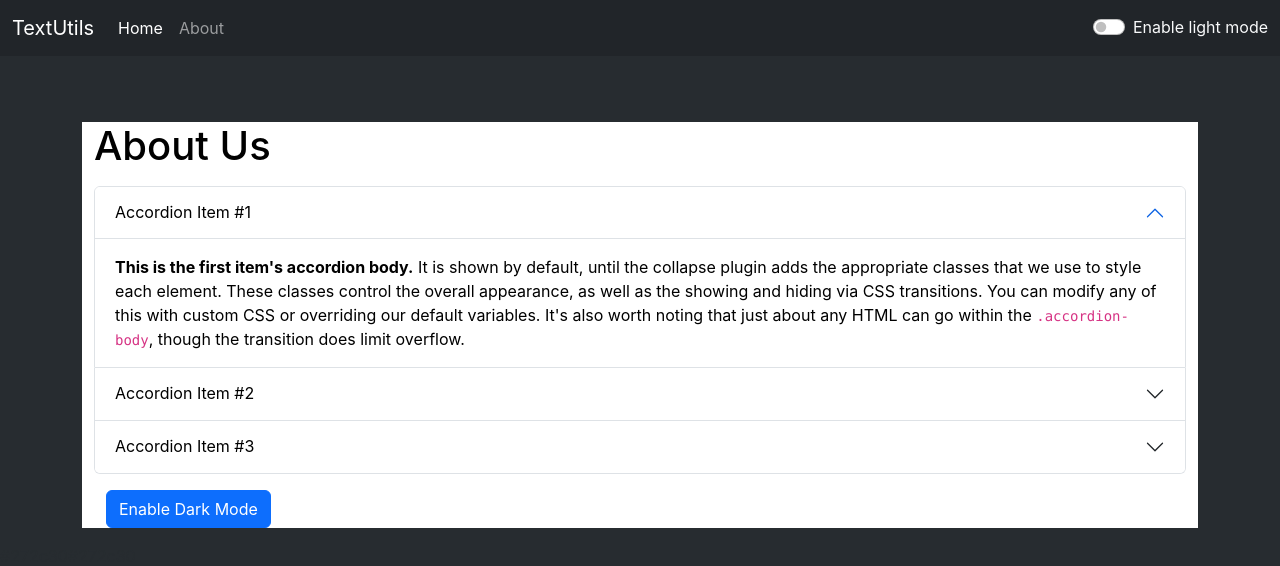
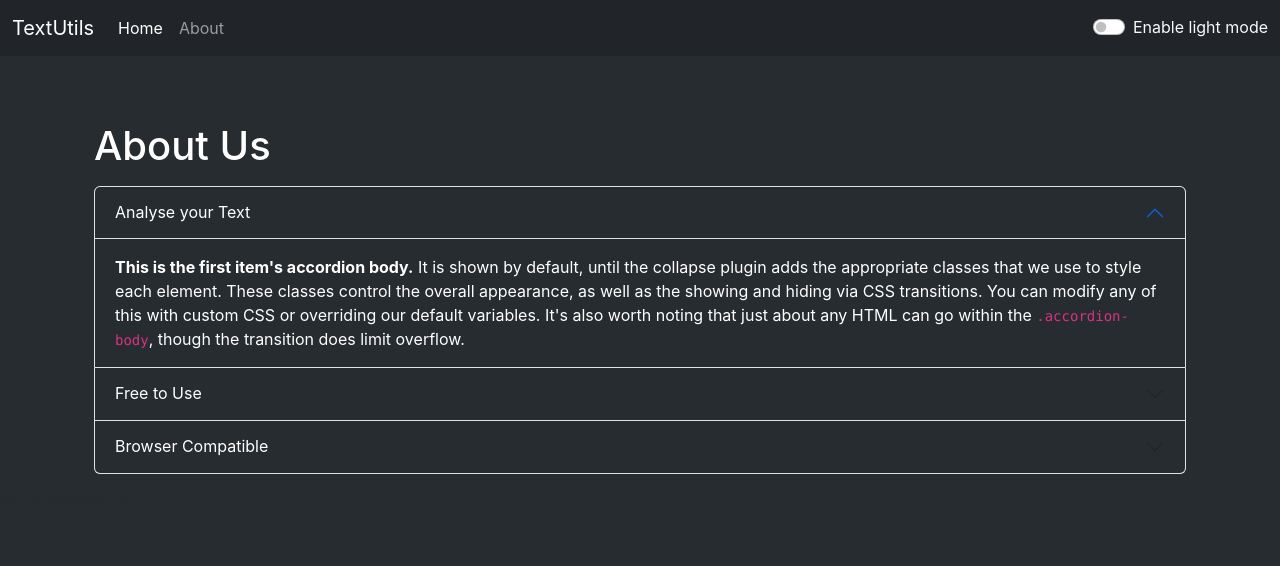
Before and after one commit to Nishaojha1/TextUtils, a React (Create React App) app: page /about in a window 1280 px wide. Shown: the top 566 px of the page. Built offline with nearby package versions, Linux system fonts and the light colour scheme.

Commit message:
Debugged

```diff
--- a/package.json
+++ b/package.json
@@ -1,5 +1,6 @@
 {
-  "name": "codewithharry",
+  "homepage": "https://Nishaojha1.github.io/TextUtils",
+  "name": "Nishaojha1",
   "version": "0.1.0",
   "private": true,
   "dependencies": {
@@ -7,6 +8,7 @@
     "@testing-library/react": "^13.4.0",
     "@testing-library/user-event": "^13.5.0",
     "firebase": "^9.14.0",
+    "gh-pages": "^4.0.0",
     "react": "^18.2.0",
     "react-dom": "^18.2.0",
     "react-router-dom": "^6.4.3",
@@ -14,6 +16,8 @@
     "web-vitals": "^2.1.4"
   },
   "scripts": {
+    "predeploy": "npm run build",
+    "deploy": "gh-pages -d build",
     "start": "react-scripts start",
     "build": "react-scripts build",
     "test": "react-scripts test",
--- a/src/App.js
+++ b/src/App.js
@@ -40,8 +40,8 @@ function App() {
       <div className="container my-3">
         {/* <TextForm showAlert={showAlert} heading = "Enter your text here!" mode={mode}/> */}
       <Routes>
-        <Route path="/" element={<TextForm showAlert={showAlert} heading = "Enter your text here!" mode={mode}/>} />
-        <Route path="/about" element={<About />} />
+        <Route exact path="/" element={<TextForm showAlert={showAlert} heading = "Enter your text here!" mode={mode}/>} />
+        <Route exact path="/about" element={<About mode={mode} />} />
       </Routes>
       </div>
       </BrowserRouter>
--- a/src/components/About.js
+++ b/src/components/About.js
@@ -1,31 +1,18 @@
 import React, {useState} from 'react'
 
-export default function About() {
+export default function About(props) {
 
-    const [myStyle, setMyStyle] = useState({
-        color: 'black',
-        backgroundColor: 'white'
-    })
-    const [btntext, setBtnText] = useState("Enable Dark Mode")
+    // const [myStyle, setMyStyle] = useState({
+    //     color: 'black',
+    //     backgroundColor: 'white'
+    // })
+    let myStyle = {
+        color: props.mode ==='dark'?'white':'#272c30',
+        backgroundColor: props.mode === 'dark'?'#272c30':'white'
+    }
 
-    const toggleStyle = ()=>{
-        if(myStyle.color === 'black'){
-            setMyStyle({
-                color: 'white',
-                backgroundColor: 'black',
-                border: '1px solid white'
 
-            })
-            setBtnText("Enable Light Mode")
-        }
-        else{
-            setMyStyle({
-                color: 'black',
-                backgroundColor: 'white'
-            })
-            setBtnText("Enable Dark Mode");
-        }
-    }
+
 
     return (
         <div className="container" style={myStyle}>
@@ -34,7 +21,7 @@ export default function About() {
                 <div className="accordion-item">
                     <h2 className="accordion-header" id="headingOne">
                     <button className="accordion-button" type="button" style={myStyle} data-bs-toggle="collapse" data-bs-target="#collapseOne" aria-expanded="true" aria-controls="collapseOne">
-                        Accordion Item #1
+                        Analyse your Text
                     </button>
                     </h2>
                     <div id="collapseOne" className="accordion-collapse collapse show" aria-labelledby="headingOne" data-bs-parent="#accordionExample">
@@ -46,7 +33,7 @@ export default function About() {
                 <div className="accordion-item" style={myStyle}>
                     <h2 className="accordion-header" id="headingTwo">
                     <button className="accordion-button collapsed" style={myStyle} type="button" data-bs-toggle="collapse" data-bs-target="#collapseTwo" aria-expanded="false" aria-controls="collapseTwo">
-                        Accordion Item #2
+                       Free to Use
                     </button>
                     </h2>
                     <div id="collapseTwo" className="accordion-collapse collapse" aria-labelledby="headingTwo" data-bs-parent="#accordionExample">
@@ -58,7 +45,7 @@ export default function About() {
                 <div className="accordion-item">
                     <h2 className="accordion-header" id="headingThree">
                     <button className="accordion-button collapsed" style={myStyle} type="button" data-bs-toggle="collapse" data-bs-target="#collapseThree" aria-expanded="false" aria-controls="collapseThree">
-                        Accordion Item #3
+                      Browser Compatible
                     </button>
                     </h2>
                     <div id="collapseThree" className="accordion-collapse collapse" aria-labelledby="headingThree" data-bs-parent="#accordionExample">
@@ -68,9 +55,6 @@ export default function About() {
                     </div>
                 </div>
             </div>
-            <div className="container my-3">
-                <button onClick={toggleStyle} type="button" className="btn btn-primary">{btntext}</button>
-            </div>
         </div>
     )
 }
--- a/src/components/TextForm.js
+++ b/src/components/TextForm.js
@@ -53,23 +53,23 @@ export default function TextForm(props) {
     return (
         <>
         <div className='container'style={{backgroundColor:props.mode === 'dark'?'#272c30':'white'}}>
-        <h1 style={{color:props.mode === 'dark'?'white':'#272c30'}}>{props.heading }</h1>
+        <h1 style={{color:props.mode === 'dark'?'white':'#272c30'}}>{props.heading}</h1>
         <div className = "mb-3">
             <textarea className = "form-control" value={text} onChange={handleOnChange} style={{backgroundColor:props.mode === 'dark'?'#272c30':'white', color:props.mode === 'dark'?'white':'#272c30' }} id="myBox" rows="8"></textarea>
         </div>
-        <button className="btn btn-primary mx-2" onClick={handleUpClick}>Conver to upper case</button>
-        <button className="btn btn-primary mx-2" onClick={handleLowClick}>Conver to lower case</button>
-        <button className="btn btn-primary mx-2" onClick={handleClearText}>Clear Text</button>
-        <button className="btn btn-primary mx-2" onClick={handleCopyText}>Copy Text</button>
-        <button className="btn btn-primary mx-2" onClick={handleExtraSpaces}>Remove Extra Spaces</button>
+        <button className="btn btn-primary mx-2 my-2" onClick={handleUpClick}>Conver to upper case</button>
+        <button className="btn btn-primary mx-2 my-2" onClick={handleLowClick}>Conver to lower case</button>
+        <button className="btn btn-primary mx-2 my-2" onClick={handleClearText}>Clear Text</button>
+        <button className="btn btn-primary mx-2 my-2" onClick={handleCopyText}>Copy Text</button>
+        <button className="btn btn-primary mx-2 my-2" onClick={handleExtraSpaces}>Remove Extra Spaces</button>
 
 
 
         </div>
         <div className="container my-4" style={{backgroundColor:props.mode === 'dark'?'#272c30':'white',color:props.mode === 'dark'?'white':'#272c30'}}>
             <h1> Your Text summary</h1>
-            <p>{text.split(" ").length} words and {text.length} characters</p>
-            <p>{0.008 * text.split(" ").length} Minutes read</p>
+            <p>{text.split(" ").filter((element)=>{return element.length!==0}).length} words and {text.length} characters</p>
+            <p>{0.008 * text.split(" ").filter((element)=>{return element.length!==0}).length} Minutes read</p>
             <h2>Preview</h2>
             <p>{text.length>0?text:'Enter something in the text box above to Preview it here!'}</p>
         </div>
```
Also changed, not shown: 1 other file (tests, documents, lock files or other folders).
